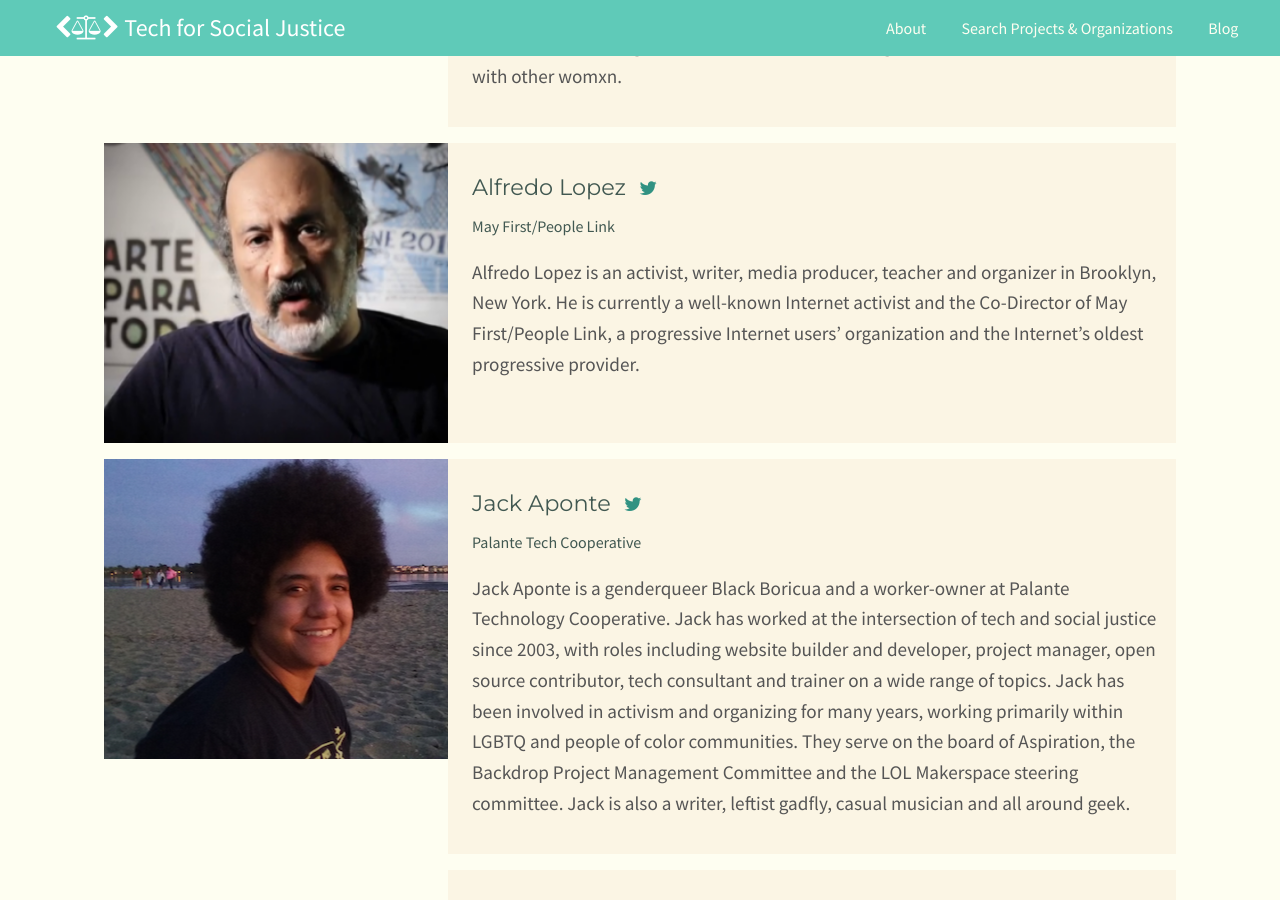
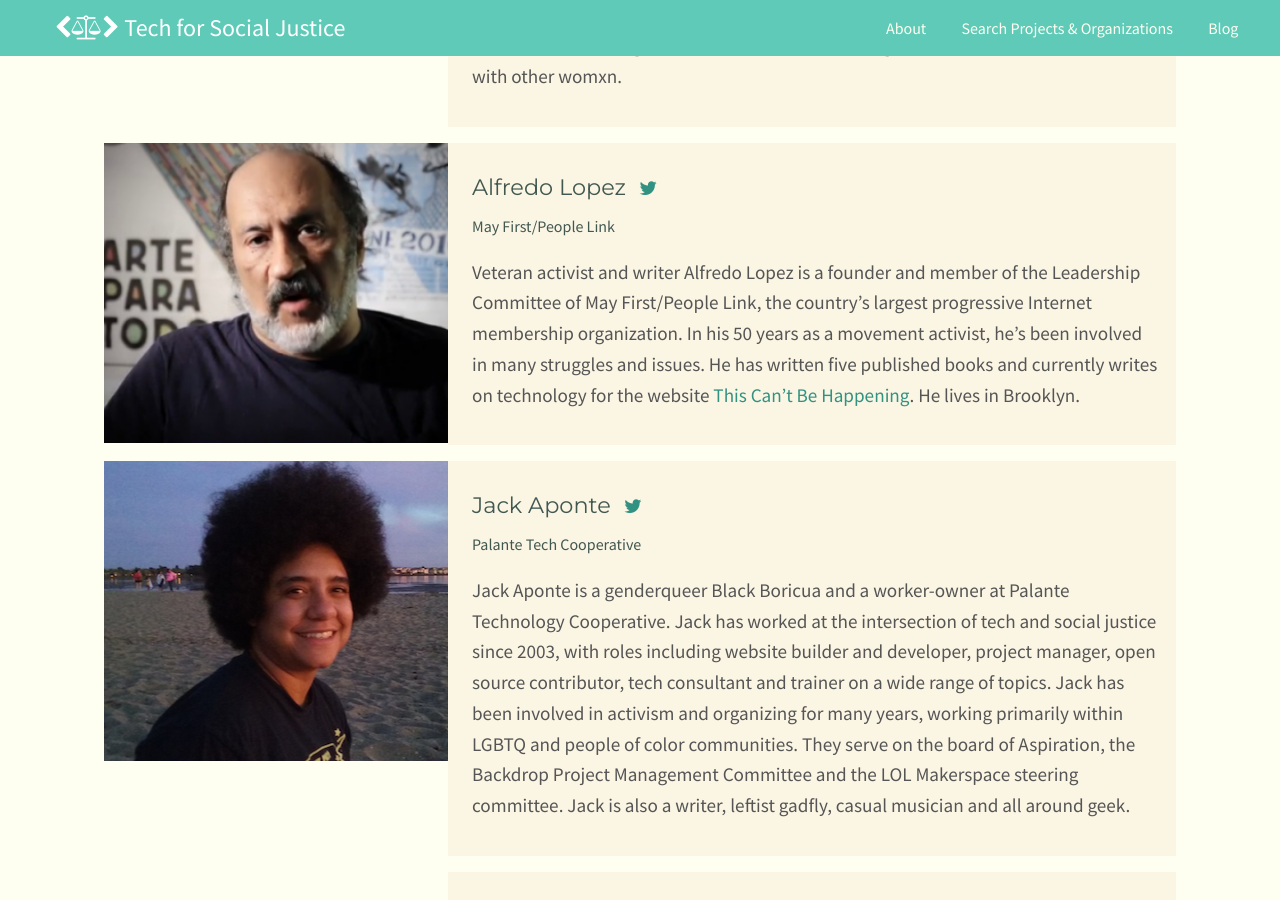
Before and after one commit to opentechinstitute/tech-for-social-justice, a Jekyll site: the page built from about.markdown, in a window 1280 px wide and 900 px high, scrolled down 6561 px. Built offline with Jekyll 4.4.1, drawn with Linux system fonts in a browser that asks for light colours; nearby versions of some CDN libraries.

Commit message:
Updated Alfredo Lopez

```diff
--- a/_people/alfredo-lopez.markdown
+++ b/_people/alfredo-lopez.markdown
@@ -7,4 +7,4 @@
 organization: May First/People Link
 ---
 
-Alfredo Lopez is an activist, writer, media producer, teacher and organizer in Brooklyn, New York. He is currently a well-known Internet activist and the Co-Director of May First/People Link, a progressive Internet users' organization and the Internet's oldest progressive provider.
+Veteran activist and writer Alfredo Lopez is a founder and member of the Leadership Committee of May First/People Link, the country's largest progressive Internet membership organization. In his 50 years as a movement activist, he's been involved in many struggles and issues. He has written five published books and currently writes on technology for the website [This Can't Be Happening](thiscantbehappening.net). He lives in Brooklyn.
```
